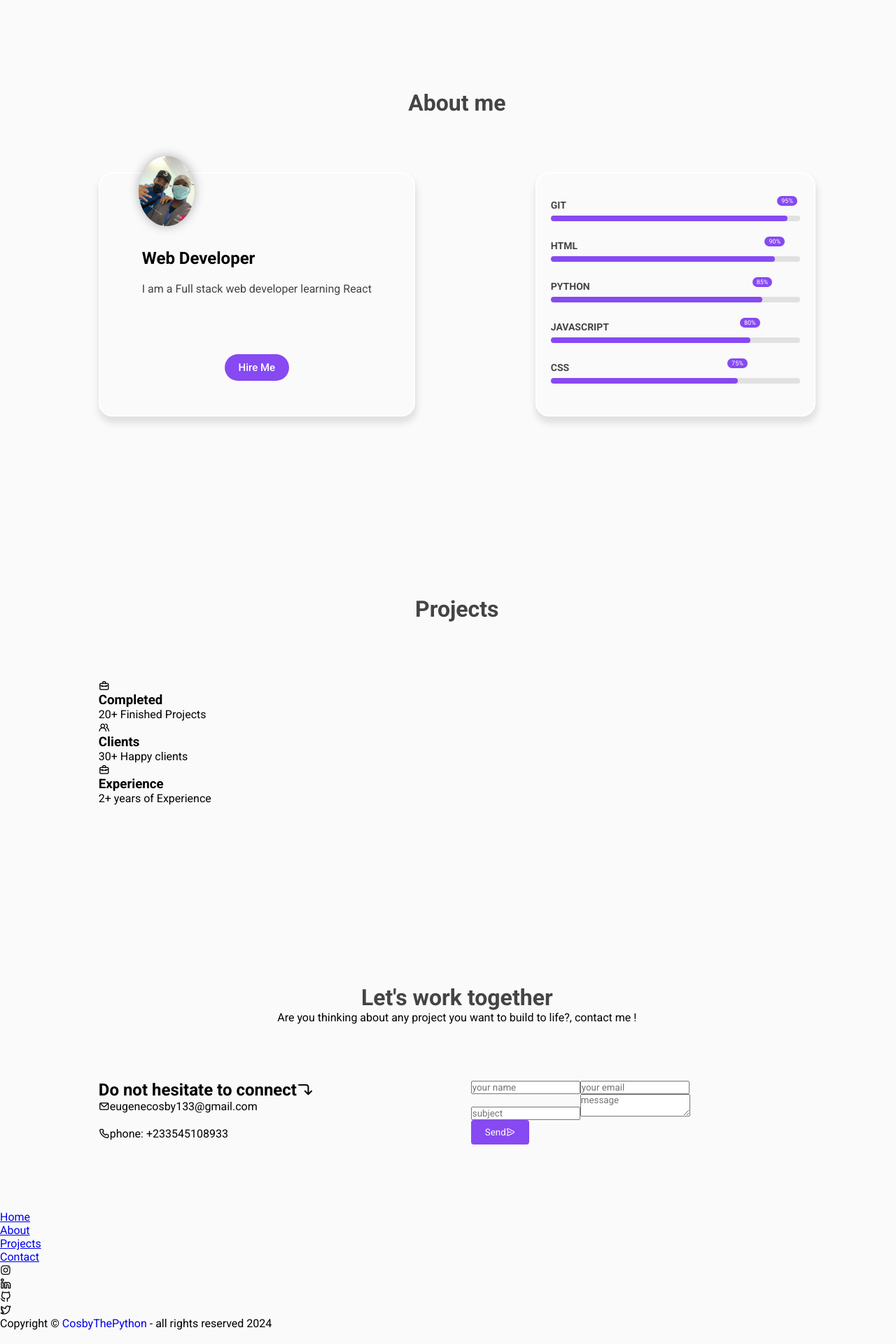
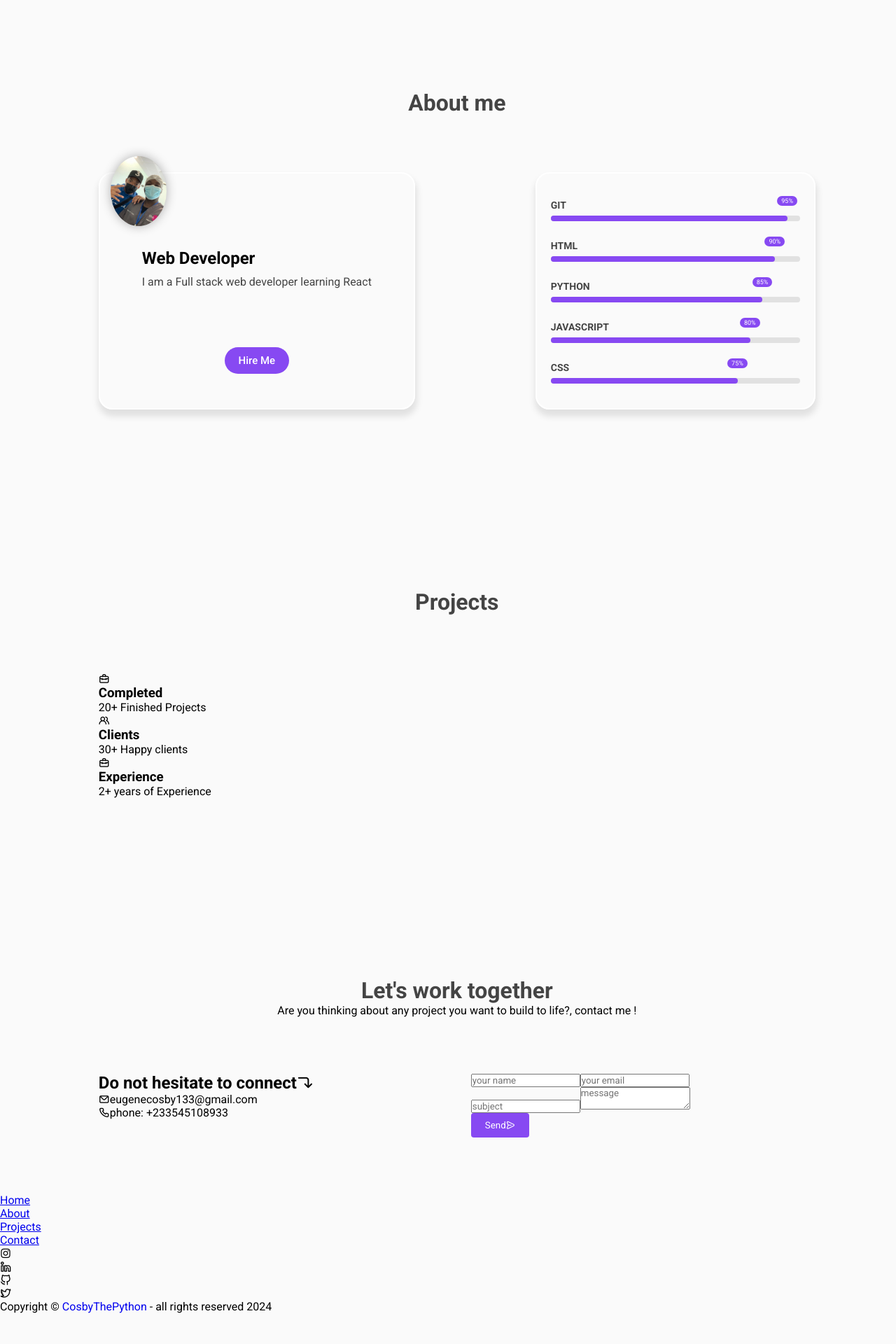
Before and after one commit to Pcosby5/react_journey, a React (Create React App) app in the folder cosby-the-python-portfolio/: page / in a window 1280 px wide. Shown: the part 808-2728 px from the top of the page at 70% size. After the commit the page ends 2684 px from the top, so only its background shows below. Built offline with nearby package versions, Linux system fonts and the light colour scheme; a web font is replaced by a local one.

Commit message:
made the nav-name to be a cursor pointer

```diff
--- a/cosby-the-python-portfolio/src/components/Header.css
+++ b/cosby-the-python-portfolio/src/components/Header.css
@@ -25,6 +25,7 @@ nav {
     font-size: 30px;
     font-weight: 600;
     color: var(--logo-color);
+    cursor: pointer;
 }
 
 .nav-menu,
--- a/cosby-the-python-portfolio/src/styles/about.css
+++ b/cosby-the-python-portfolio/src/styles/about.css
@@ -41,16 +41,15 @@
     /* margin-bottom: 60px; */
 }
 
-.about-info h1, p {
+.about-info p {
     margin-bottom: 20px;
 }
 
 .about-me .profile {
     border-radius: 100%;
     position: absolute;
-    bottom: 100%;
-
-    left: 20px;
+    /* bottom: 100%; */
+    left: -20px;
     z-index: 1;
     background-color: #fff;
     max-width: 80px;
```
